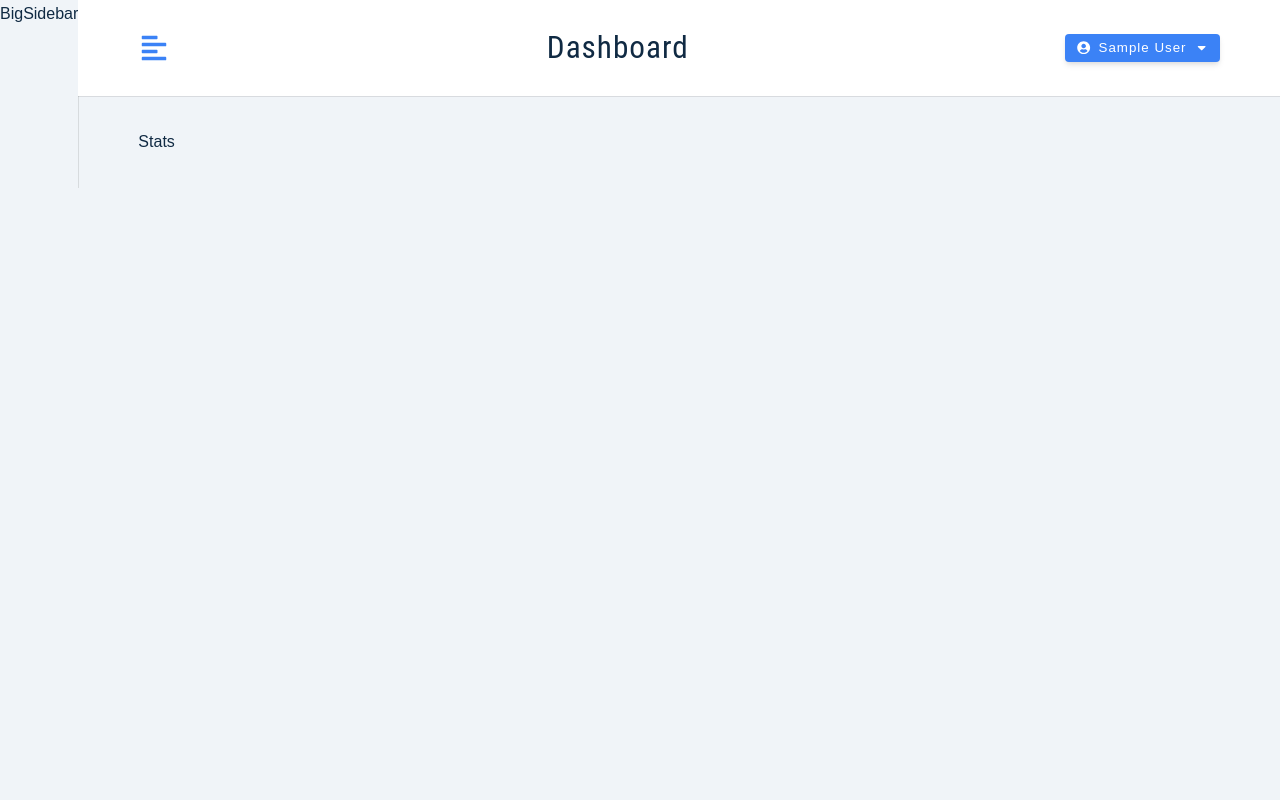
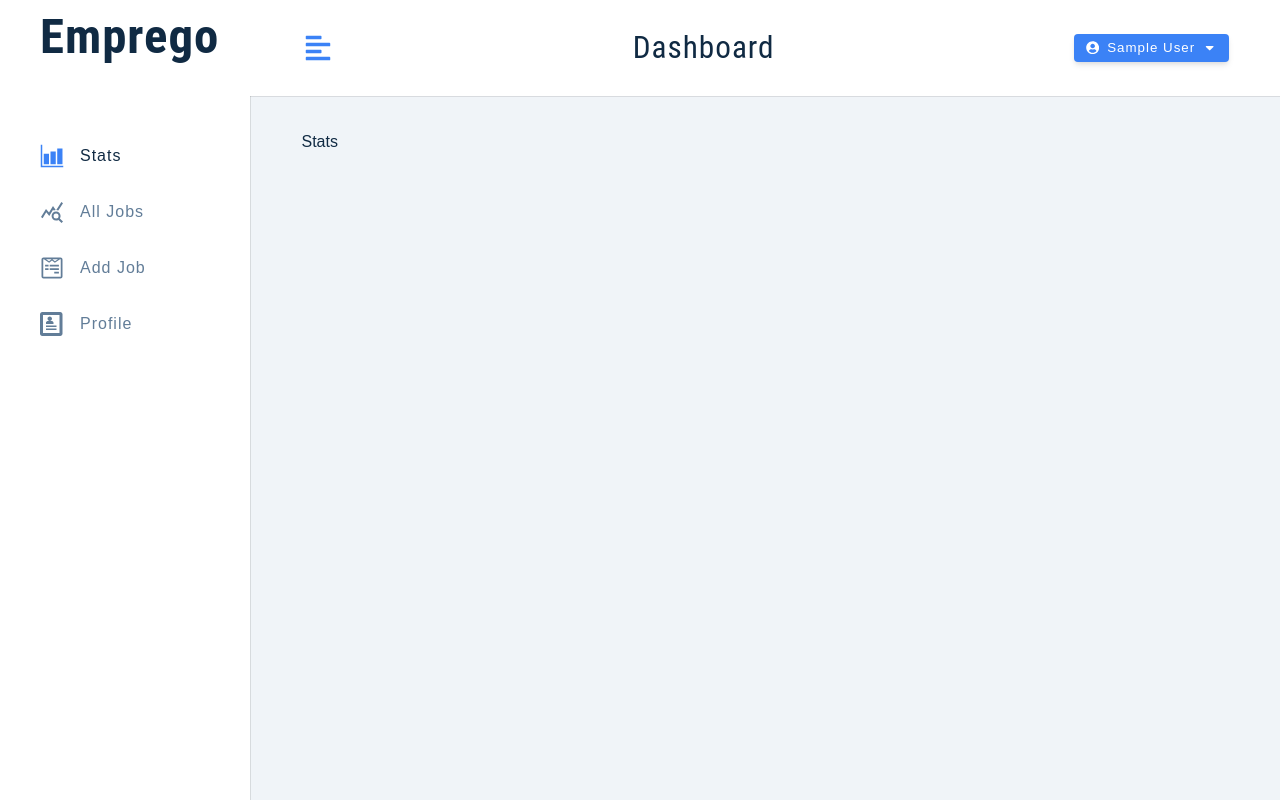
Before and after one commit to YellowFlash2012/emprego, a React (Create React App) app: page /dashboard in a window 1280 px wide. Built offline with nearby package versions, Linux system fonts and the light colour scheme; sample sign-in values are in the browser's storage.

Commit message:
big sidebar completed

```diff
--- a/src/components/BigSidebar.js
+++ b/src/components/BigSidebar.js
@@ -1,6 +1,29 @@
+import { useSelector } from "react-redux";
 import Wrapper from "../helpers/BigSidebarSC";
+import Navbar from "./Navbar";
+import NavLinks from "./NavLinks";
 
 const BigSidebar = () => {
-    return <Wrapper>BigSidebar</Wrapper>;
+    const { isSidebarOpen } = useSelector(store=>store.user);
+
+    return (
+        <Wrapper>
+            <div
+                className={
+                    isSidebarOpen
+                        ? "sidebar-container "
+                        : "sidebar-container show-sidebar"
+                }
+            >
+                <div className="content">
+                    <header>
+                        <Navbar />
+                    </header>
+
+                    <NavLinks />
+                </div>
+            </div>
+        </Wrapper>
+    );
 };
 export default BigSidebar;
--- a/src/utils/links.js
+++ b/src/utils/links.js
@@ -6,7 +6,7 @@ import { ImProfile } from "react-icons/im";
 const links = [
     { id: 1, text: "stats", path: "/dashboard", icon: <IoBarChartSharp /> },
     { id: 2, text: "all jobs", path: "all-jobs", icon: <MdQueryStats /> },
-    { id: 3, text: "add job", path: "add-job", icon: <FaWpforms /> },
+    { id: 3, text: "add job", path: "add-new-job", icon: <FaWpforms /> },
     { id: 4, text: "profile", path: "profile", icon: <ImProfile /> },
 ];
 
```
